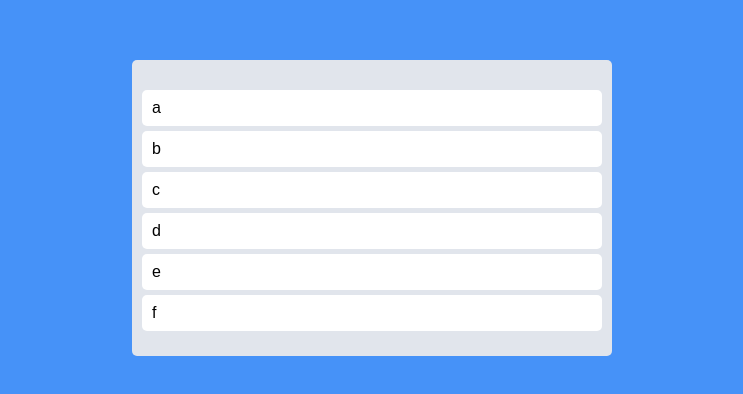
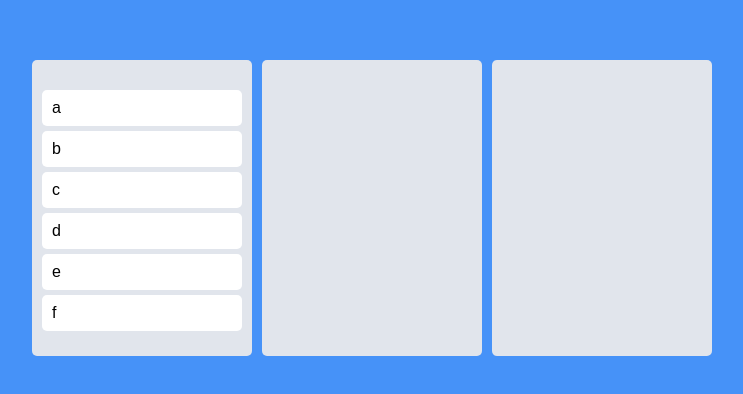
Before and after one commit to jiwonmik/Drag-and-Drop-Boards, a React (Create React App) app: page / in a window 1280 px wide. Shown: the part 192-586 px from the top of the page, without its empty margins (268-1011 px from the left). Built offline with nearby package versions, Linux system fonts and the light colour scheme.

Commit message:
add Board component, edit toDoState to three cards

```diff
--- a/src/App.tsx
+++ b/src/App.tsx
@@ -1,12 +1,12 @@
-import { DragDropContext, Draggable, Droppable, DropResult } from "react-beautiful-dnd";
+import { DragDropContext, DropResult } from "react-beautiful-dnd";
 import { useRecoilState } from "recoil";
 import styled from "styled-components";
 import { toDoState } from "./atom";
-import DraggableCard from "./components/DraggableCard";
+import Board from "./components/Board";
 
 const Wrapper = styled.div`
   display: flex;
-  max-width: 480px;
+  max-width: 680px;
   width: 100%;
   margin: 0 auto;
   justify-content: center;
@@ -17,45 +17,28 @@
 const Boards = styled.div`
   display: grid;
   width: 100%;
-  grid-template-columns: repeat(1, 1fr);
+  gap: 10px;
+  grid-template-columns: repeat(3, 1fr);
 `
-
-const Board =styled.div`
-  padding: 20px 10px;
-  padding-top: 30px;
-  border-radius: 5px;
-  min-height: 200px;
-  background-color: ${(props) => props.theme.boardColor};
-`;
-
-
 
 function App() {
   const [toDos,setToDos] = useRecoilState(toDoState);
   const onDragEnd = ({draggableId, destination, source}:DropResult) => {
     if(!destination) return;
-    setToDos((oldToDos) => {
-      const copyToDos = [...oldToDos];
-      copyToDos.splice(source.index, 1)
-      copyToDos.splice(destination?.index, 0, draggableId);
-      return copyToDos;
-    }
-    )
+    // setToDos((oldToDos) => {
+    //   const copyToDos = [...oldToDos];
+    //   copyToDos.splice(source.index, 1)
+    //   copyToDos.splice(destination?.index, 0, draggableId);
+    //   return copyToDos;
+    // }
+    // )
   }
   return <DragDropContext onDragEnd={onDragEnd}>
     <Wrapper>
       <Boards>
-      <Droppable droppableId="toDos">
-      {(provided) => (
-        <Board ref={provided.innerRef} {...provided.droppableProps}>
-          {toDos.map((toDo, index) => (
-            <DraggableCard key={toDo} toDo={toDo} index={index} />
-          )
-          )}
-          {provided.placeholder}
-        </Board>
-      )}
-      </Droppable>
+        {Object.keys(toDos).map(boardId =>
+        <Board boardId={boardId} key={boardId} toDos={toDos[boardId]}/>
+        )}
       </Boards>
     </Wrapper>
   </DragDropContext>;
--- a/src/atom.tsx
+++ b/src/atom.tsx
@@ -1,6 +1,14 @@
 import { atom, selector } from "recoil";
 
-export const toDoState = atom({
+interface IToDoState {
+    [key: string]: string[];
+}
+
+export const toDoState = atom<IToDoState>({
     key: "toDo",
-    default: ["a", "b", "c", "d", "e", "f"]
+    default: {
+        to_do: ["a", "b", "c", "d", "e", "f"],
+        doing: [],
+        done:[],
+    }
 })
--- /dev/null
+++ b/src/components/Board.tsx
@@ -0,0 +1,35 @@
+import { Droppable } from "react-beautiful-dnd";
+import DraggableCard from "./DraggableCard";
+import styled from "styled-components";
+
+const Wrapper =styled.div`
+  padding: 20px 10px;
+  padding-top: 30px;
+  border-radius: 5px;
+  min-height: 200px;
+  background-color: ${(props) => props.theme.boardColor};
+`;
+
+interface IBoardProps {
+  toDos: string[];
+  boardId: string;
+}
+
+
+function Board({toDos, boardId}: IBoardProps){
+    return (
+        <Droppable droppableId={boardId}>
+        {(provided) => (
+          <Wrapper ref={provided.innerRef} {...provided.droppableProps}>
+            {toDos.map((toDo, index) => (
+              <DraggableCard key={toDo} toDo={toDo} index={index} />
+            )
+            )}
+            {provided.placeholder}
+          </Wrapper>
+        )}
+        </Droppable>
+    );
+};
+
+export default Board;
```
